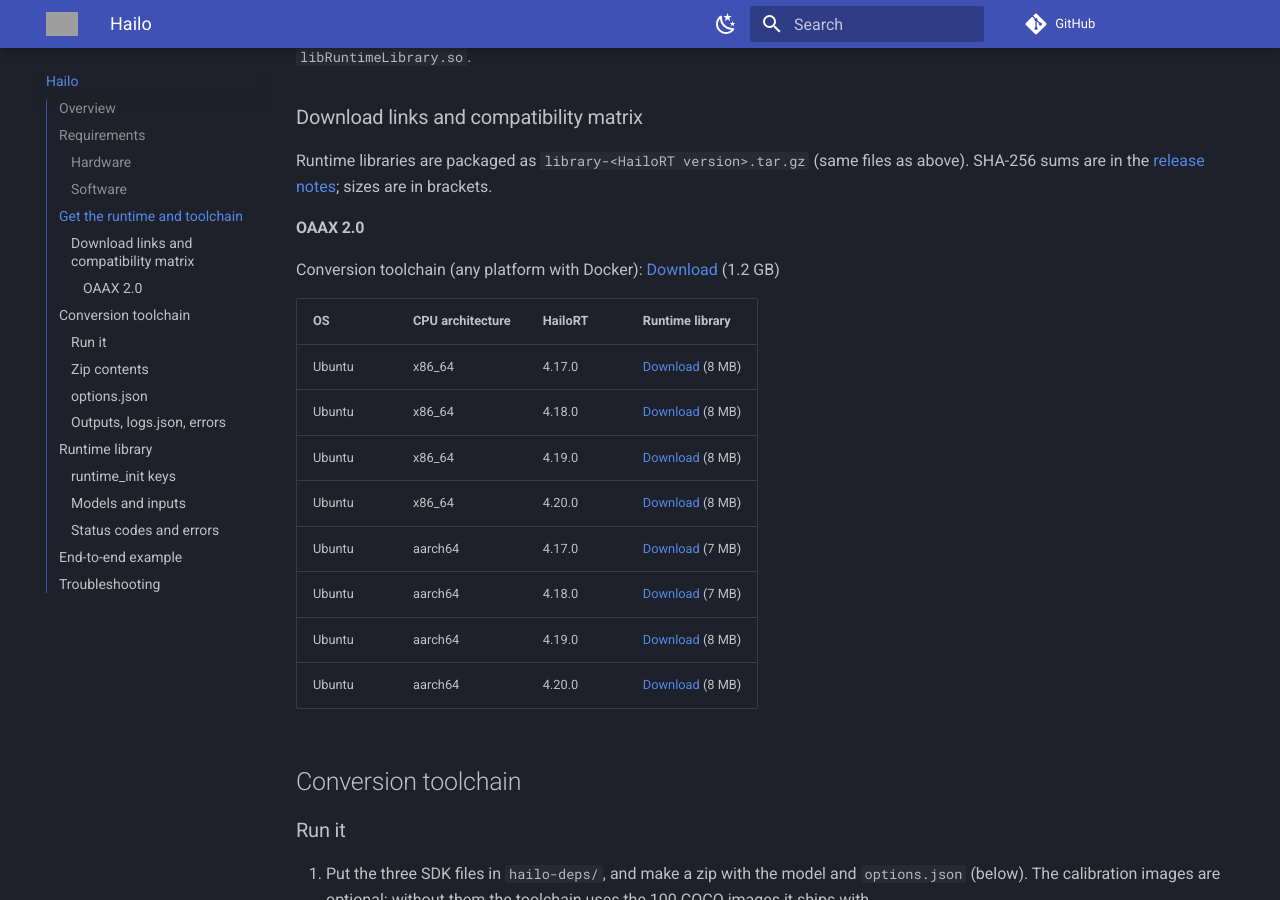
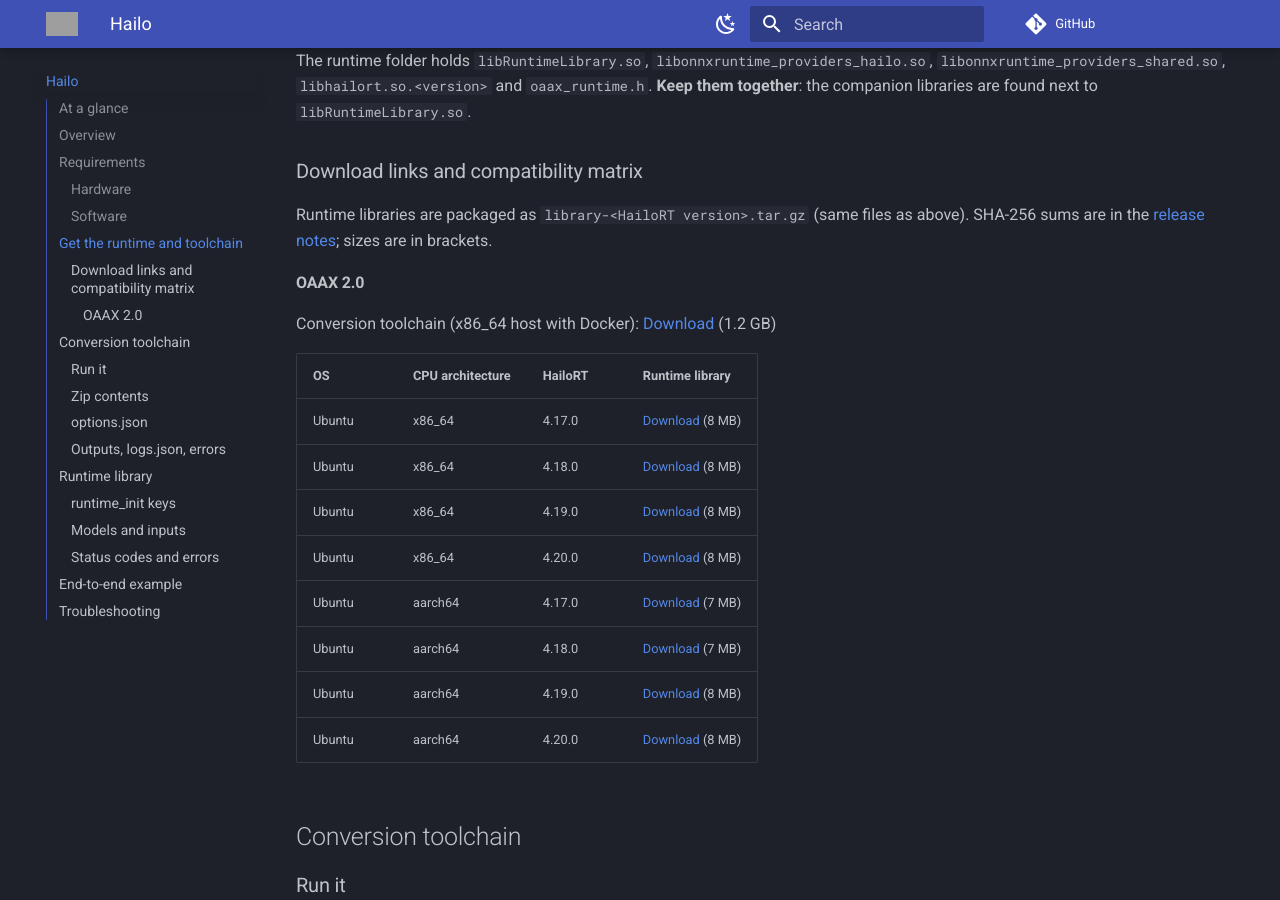
Before and after one commit to OAAX-standard/OAAX, an MkDocs documentation site: the page built from docs/Hailo.md, in a window 1280 px wide and 900 px high, scrolled down 2487 px. Built offline with MkDocs 1.6.1 and Material for MkDocs 9.7.7, drawn with Linux system fonts in a browser that asks for light colours; comment, search, counter and statistics services are not loaded; grey boxes are pictures that could not be loaded.

Commit message:
docs(hailo): add the At a glance heading; the toolchain image is x86_64 only
Co-Authored-By: Claude Sonnet 5.5 <noreply@anthropic.com>
Claude-Session: https://claude.ai/code/session_01M2u3w5YV2HbmweduNp4Xok
Signed-off-by: Ayoub Assis <79724149+ayoubassis@users.noreply.github.com>

```diff
--- a/docs/Hailo.md
+++ b/docs/Hailo.md
@@ -1,7 +1,9 @@
 > **📦 Implementation details**
 > You can find the implementation of the Hailo runtime & toolchain in the [Github repository](https://github.com/OAAX-standard/hailo-acceleration){:target="_blank"}. This page describes the [latest release (v2.0.0)](https://github.com/OAAX-standard/hailo-acceleration/releases/tag/v2.0.0){:target="_blank"}.
 
-| At a glance | |
+## At a glance
+
+| | |
 | --- | --- |
 | **NPU class** | Dedicated AI accelerator on a PCIe / M.2 module |
 | **Chips** | Hailo-8 (see the [Hailo-8L note](#overview)) |
@@ -70,7 +72,7 @@ Runtime libraries are packaged as `library-<HailoRT version>.tar.gz` (same files
 
 #### OAAX 2.0
 
-Conversion toolchain (any platform with Docker): [Download](https://nbg1.your-objectstorage.com/oaax/conversion-toolchain/2.0.0/HAILO/oaax-hailo-toolchain.tar) (1.2 GB)
+Conversion toolchain (x86_64 host with Docker): [Download](https://nbg1.your-objectstorage.com/oaax/conversion-toolchain/2.0.0/HAILO/oaax-hailo-toolchain.tar) (1.2 GB)
 
 | OS | CPU architecture | HailoRT | Runtime library |
 | -- | ---------------- | ------- | --------------- |
```
